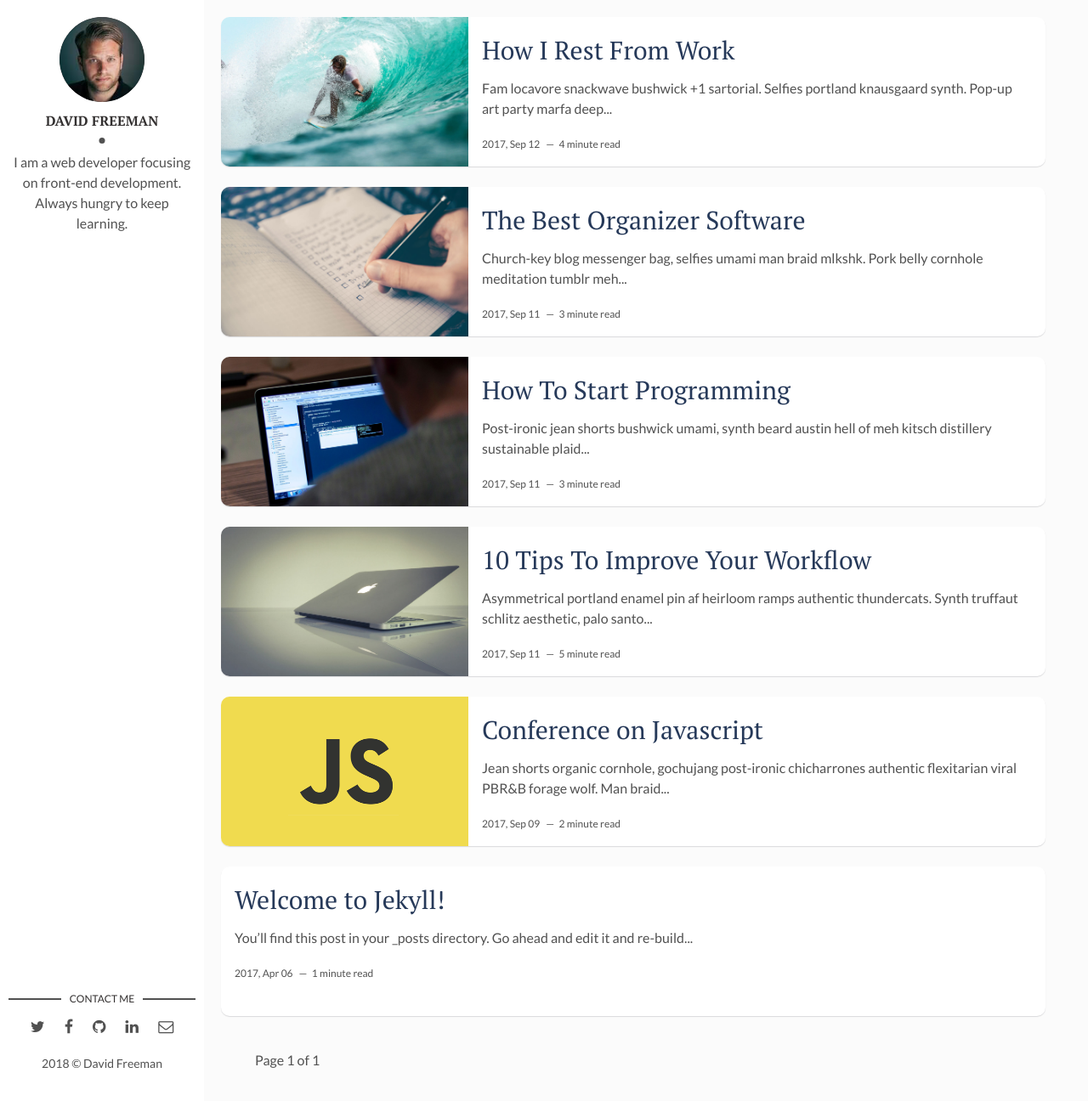
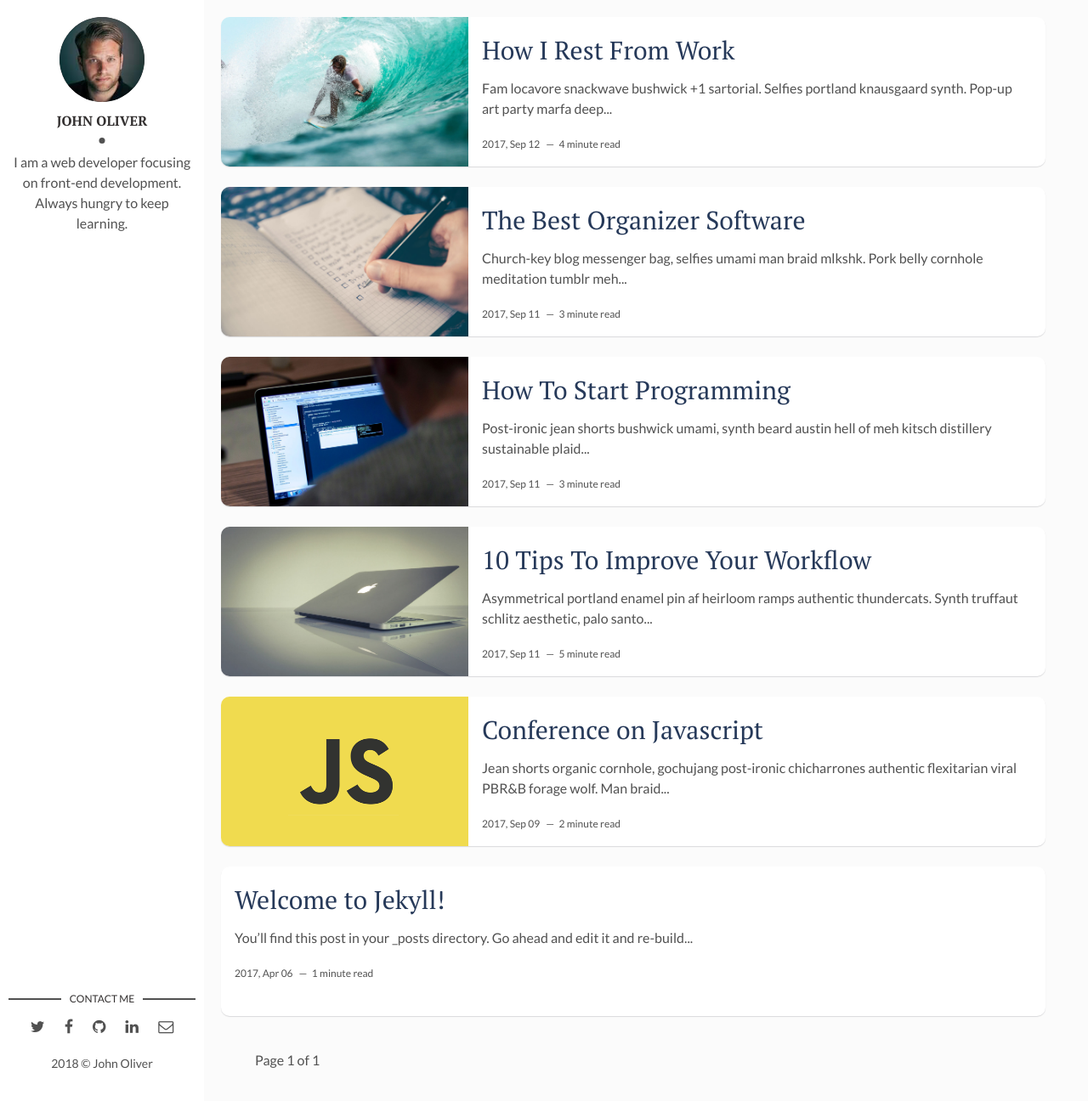
Before and after one commit to joliver3/joliver3.github.io, a Jekyll site: the page built from index.html, in a window 1280 px wide and 1296 px high. Shown: the whole window at 85% size. Built offline with Jekyll 4.4.1, drawn with Linux system fonts in a browser that asks for light colours; the list of posts is cut into pages by our own code.

Commit message:
Update _config.yml

```diff
--- a/_config.yml
+++ b/_config.yml
@@ -9,7 +9,7 @@ url: "" # the base hostname & protocol for your site, e.g. http://example.com
 site-twitter: #if your site has a twitter account, enter it here
 
 # Author Settings
-author: David Freeman # add your name
+author: John Oliver # add your name
 author-img: david-freeman.jpg # add your photo
 about-author: I am a web developer focusing on front-end development. Always hungry to keep learning. # add description
 social-twitter: # add your Twitter handle
```
